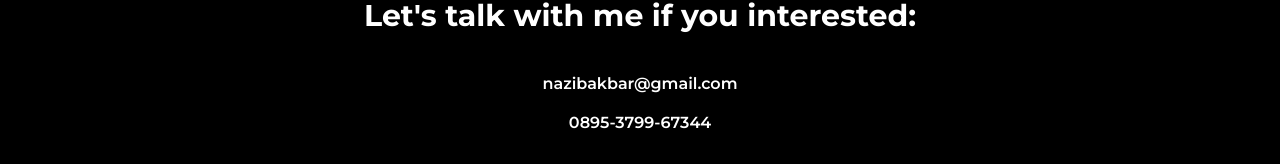
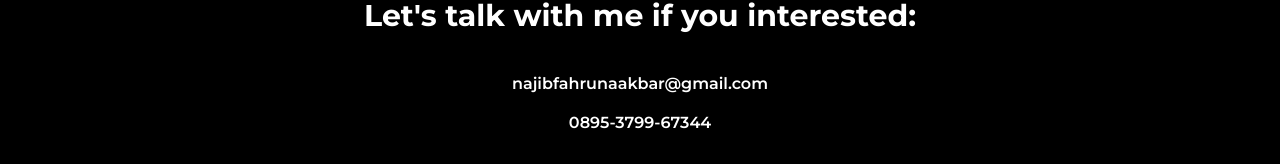
Before and after one commit to faruniki/my-portfolio, a React (Create React App) app: page / in a window 1280 px wide. Shown: the part 2506-2670 px from the top of the page. Built offline with nearby package versions, Linux system fonts and the light colour scheme.

Commit message:
update email

```diff
--- a/src/pages/Home/index.jsx
+++ b/src/pages/Home/index.jsx
@@ -188,7 +188,7 @@ export default function Home() {
           <p className="contact-title">Let's talk with me if you interested:</p>
         </center>
         <center>
-          <p className="contact-info">nazibakbar@gmail.com</p>
+          <p className="contact-info">najibfahrunaakbar@gmail.com</p>
           <p className="contact-info">0895-3799-67344</p>
         </center>
         <center className="socmed">
```
